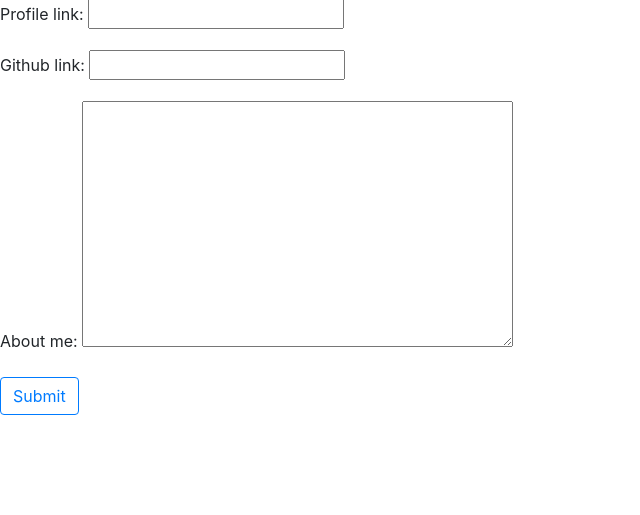
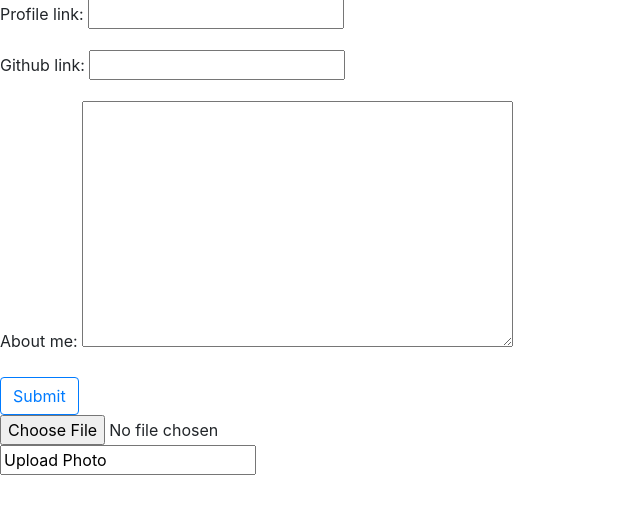
Before and after one commit to emilyc729/mybriefcase, a Django app: page /portfolio/create/ in a window 1280 px wide. Shown: the part 113-628 px from the top of the page, without its empty margins (0-640 px from the left). Run offline with Django 3.2, Linux system fonts and the light colour scheme; some libraries are stand-ins or nearby versions.

Commit message:
added form for upload photo

```diff
--- a/main_app/templates/main_app/portfolio_form.html
+++ b/main_app/templates/main_app/portfolio_form.html
@@ -20,4 +20,11 @@
     <input type="submit" class="btn btn-outline-primary" value="Submit">
 </form>
 
+<form action="{% url 'add_photo' %}" enctype="multipart/form-data" method="POST">
+    {% csrf_token %}
+    <input type="file" name="photo-file">
+    <br>
+    <input type="sumbit" value="Upload Photo">
+</form>
+
 {% endblock %}
```
